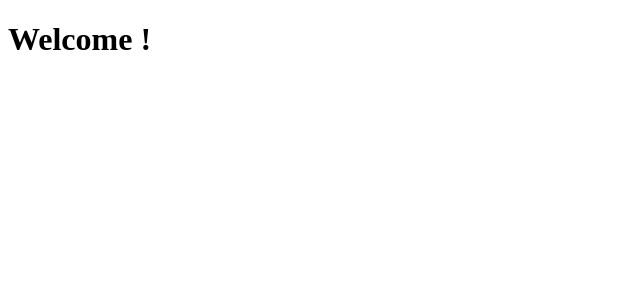
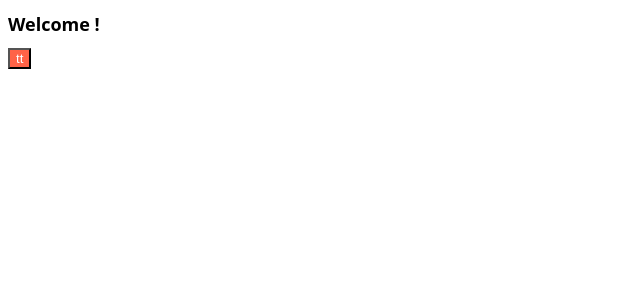
Before and after one commit to tia4613/React_first_pjt, a React (Create React App) app: page / in a window 1280 px wide. Shown: the top 300 px of the page, without its empty margins (0-640 px from the left). Built offline with nearby package versions, Linux system fonts and the light colour scheme.

Commit message:
button create

```diff
--- a/package.json
+++ b/package.json
@@ -6,6 +6,7 @@
     "@testing-library/jest-dom": "^5.17.0",
     "@testing-library/react": "^13.4.0",
     "@testing-library/user-event": "^13.5.0",
+    "prop-types": "^15.8.1",
     "react": "^18.3.1",
     "react-dom": "^18.3.1",
     "react-scripts": "5.0.1",
--- a/src/App.js
+++ b/src/App.js
@@ -1,8 +1,11 @@
+import Button from "./Button";
+import styles from "./App.module.css";
 
 function App() {
   return (
     <div>
-      <h1> Welcome ! </h1>
+      <h1 className={styles.title}> Welcome ! </h1>
+      <Button text={"tt"} />
     </div>
   );
 }
--- /dev/null
+++ b/src/App.module.css
@@ -0,0 +1,4 @@
+.title {
+  font-family: system-ui, -apple-system, BlinkMacSystemFont, 'Segoe UI', Roboto, Oxygen, Ubuntu, Cantarell, 'Open Sans', 'Helvetica Neue', sans-serif;
+  font-size: 18px;
+}
--- /dev/null
+++ b/src/Button.js
@@ -0,0 +1,12 @@
+import PropTypes from "prop-types";
+import styles from "./Button.module.css";
+
+function Button({text}) {
+  return <button className={styles.btn}>{text}</button>;
+}
+
+Button.propTypes = {
+  text: PropTypes.string.isRequired,
+};
+
+export default Button;
--- /dev/null
+++ b/src/Button.module.css
@@ -0,0 +1,4 @@
+.btn {
+  color: white;
+  background-color: tomato;
+}
```
Also changed, not shown: 1 other file (tests, documents, lock files or other folders).
